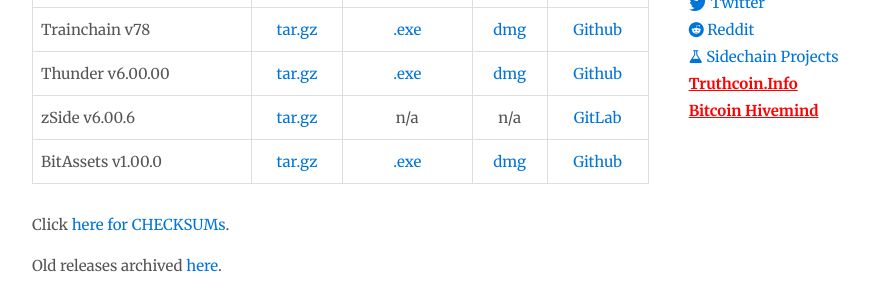
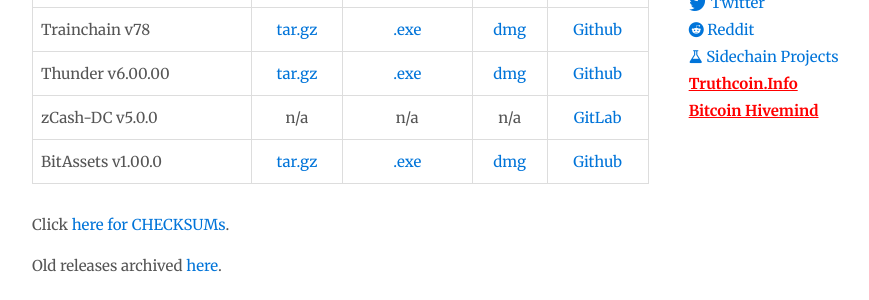
Before and after one commit to drivechain-project/drivechain.info, a Jekyll site: the page built from releases/index.md, in a window 1280 px wide and 900 px high. Shown: the part 394-694 px from the top of the window, without its empty margins (138-1007 px from the left). Built offline with Jekyll 4.4.1, drawn with Linux system fonts in a browser that asks for light colours; our own code applies the rules of GitHub Pages for plain Markdown files; comment, search, counter and statistics services are not loaded.

Commit message:
Update index.md

```diff
--- a/releases/index.md
+++ b/releases/index.md
@@ -15,7 +15,7 @@
 |Testchain v15.00|[tar.gz][testchain-tar]|[.exe][testchain-exe]|[dmg][testchain-dmg]|[Github](https://github.com/drivechain-project/sidechains)|
 |Trainchain v78|[tar.gz][train-tar]|[.exe][train-exe]|[dmg][train-dmg]|[Github](https://github.com/drivechain-project/sidechains/tree/trainchain)|
 |Thunder v6.00.00|[tar.gz][thunder-tar]|[.exe][thunder-exe]|[dmg][thunder-dmg]|[Github](https://github.com/drivechain-project/sidechains/tree/thunder)|
-|zSide v6.00.6|[tar.gz][zside-tar]|n/a|n/a|[GitLab](https://gitlab.com/CryptAxe/zcash-drivechain/-/blob/master/LINUXBUILD.md)|
+|zCash-DC v5.0.0|n/a|n/a|n/a|[GitLab](https://github.com/nchashch/zcash-sidechain)|
 |BitAssets v1.00.0|[tar.gz][bitasset-tar]|[.exe][bitasset-exe]|[dmg][bitasset-dmg]|[Github](https://github.com/drivechain-project/sidechains/tree/BitAssets)|
 
 [bitasset-dmg]: http://172.105.148.135/drivechain/bitassets-1.00.00-osx.dmg
```
